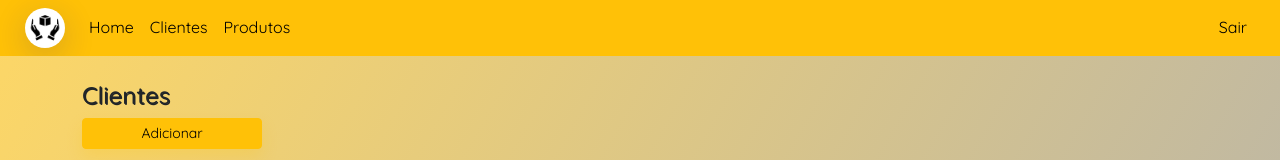
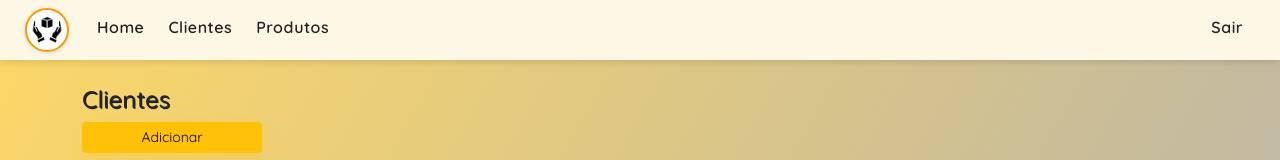
Before and after one commit to laisbrme/CRUD-Completo-React, a React (Create React App) app in the folder desafio-react/: page /clientes in a window 1280 px wide. Shown: the top 160 px of the page. Built offline with nearby package versions, Linux system fonts and the light colour scheme; no server answers.

Commit message:
:art: style(menu): melhorar contraste e visual do menu de navegação

```diff
--- a/desafio-react/src/components/menu/index.css
+++ b/desafio-react/src/components/menu/index.css
@@ -3,17 +3,21 @@ ul.menu {
     margin: 0;
     padding: 0;
     overflow: hidden;
-	background-color: var(--cor-primaria);
+    background: #fdf8e6;
+    box-shadow: 0 2px 8px #00000022;
 }
 
 .menu .logo img {
-    width: 40px;
+    width: 44px;
     height: auto;
     display: block;
-    margin: 8px auto;
+    margin: 8px auto 8px 0;
     margin-right: 16px;
     object-fit: contain;
-	background: white;
+    background: #fff;
+    border-radius: 50%;
+    border: 2px solid #ff9800;
+    box-shadow: 0 1px 4px #00000022;
 }
 
 li {
@@ -26,17 +30,32 @@ li:first-child {
 
 li a {
     display: block;
-	color: #000000;
-	padding: 15px 8px;
+    color: #222;
+    padding: 15px 12px;
     text-decoration: none;
     text-align: center;
+    font-weight: 600;
+    letter-spacing: 0.5px;
+    transition: background 0.2s, color 0.2s;
+    border-radius: 6px;
 }
 
 li a:hover {
-	background-color: var(--cor-secundaria);
+    background-color: #fff3cd;
+    color: #ff9800;
 }
 
 li:last-child {
     float: right;
     margin-right: 25px;
 }
+
+@media (max-width: 600px) {
+    ul.menu {
+        flex-direction: column;
+    }
+    li, li:last-child {
+        float: none;
+        margin: 0;
+    }
+}
```
Lines whose indentation alone changed are shown as unchanged.
